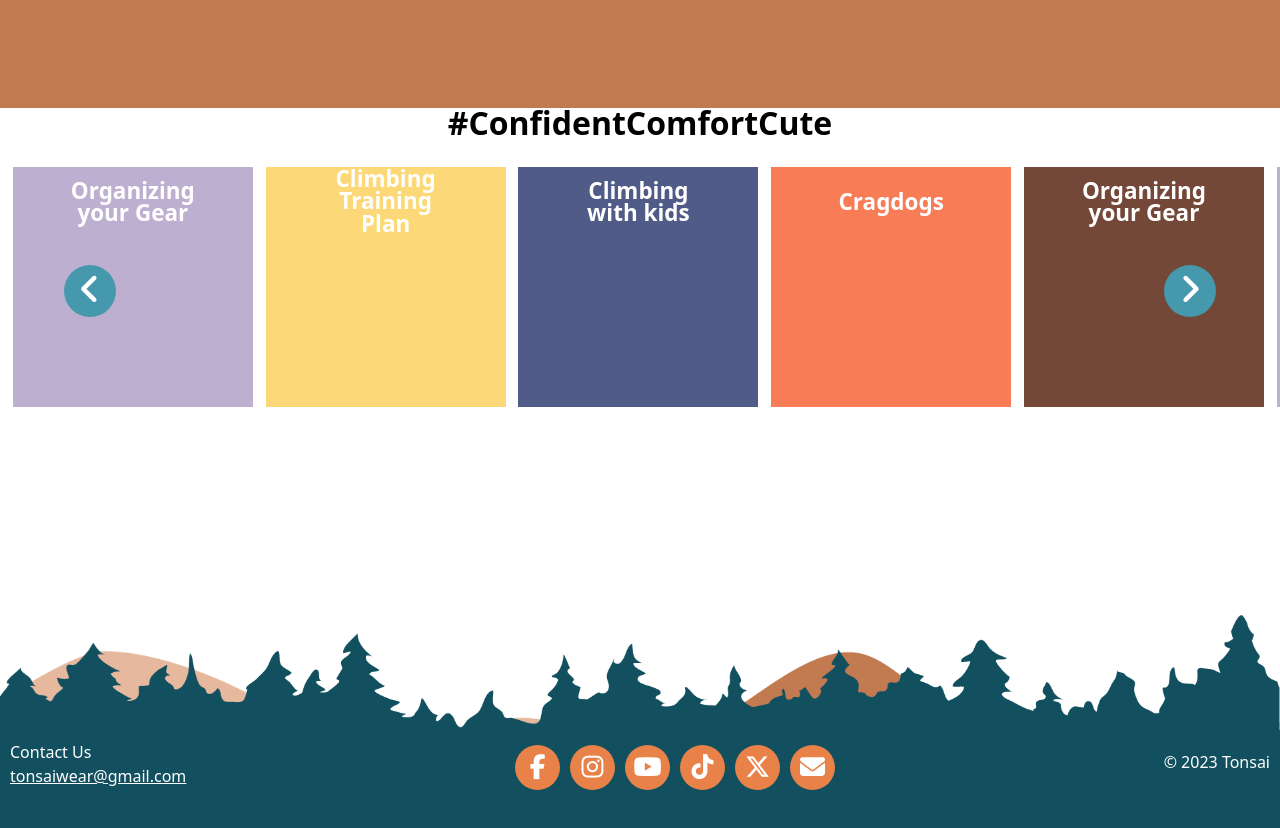
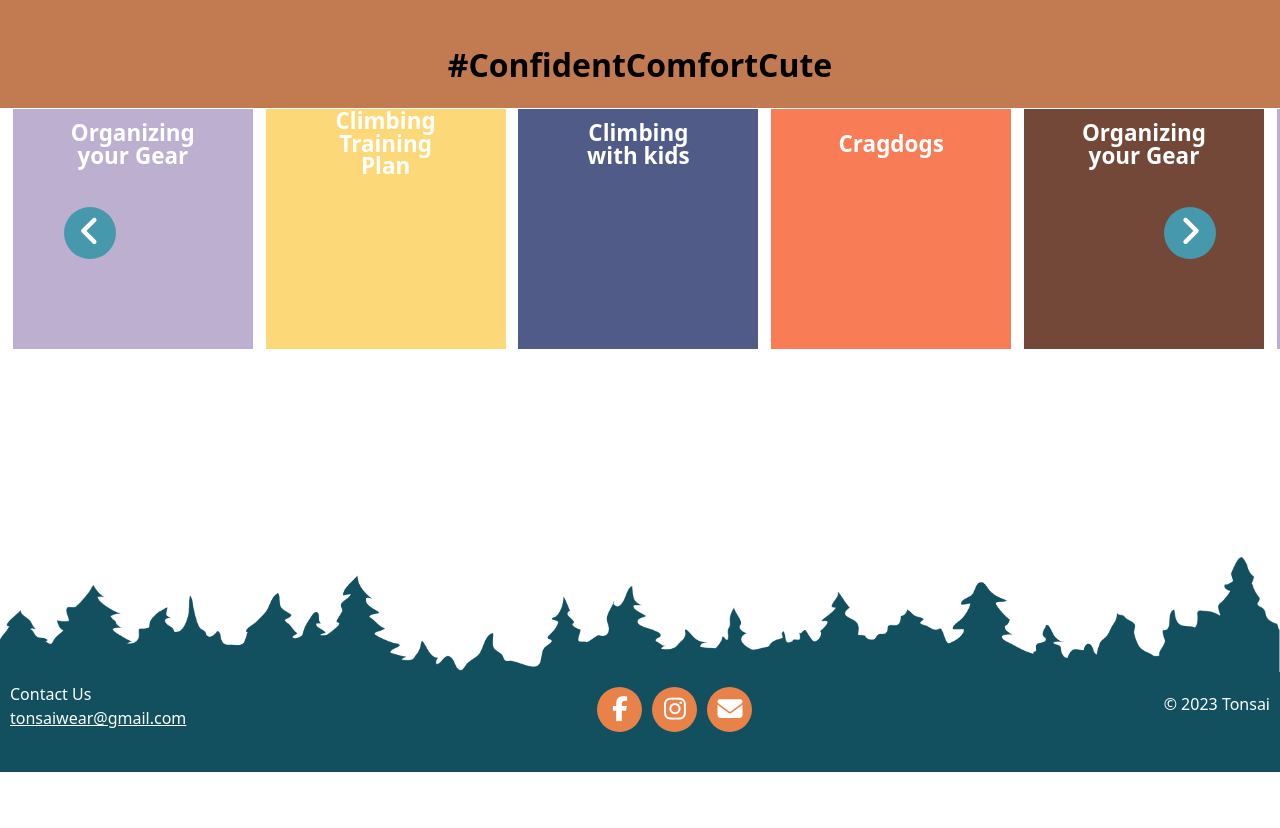
Before and after one commit to mlord93/tonsai-app, a Next.js app: page / in a window 1280 px wide. Shown: the part 3092-3920 px from the top of the page. After the commit the page ends 3864 px from the top, so only its background shows below. Built offline with nearby package versions, Linux system fonts and the light colour scheme.

Commit message:
mobile layout fixes

```diff
--- a/components/Carousel.js
+++ b/components/Carousel.js
@@ -56,6 +56,11 @@ const CarouselStyles = styled.div`
   .button-right{
     right: 5%;
   }
+  @media (max-width: 768px) {
+      button {
+        visibility: hidden;
+      }
+    }
   .icon-font{
     font-size: 35px;
   }
--- a/components/Footer.js
+++ b/components/Footer.js
@@ -87,27 +87,6 @@ export default function Footer() {
                 {' '}
               </a>
               <a
-                href="https://youtube.com"
-                aria-label="Follow on Youtube"
-                className="fa fa-youtube"
-              >
-                {' '}
-              </a>
-              <a
-                href="https://tiktok.com"
-                aria-label="Follow on Tiktok"
-                className="fa fa-brands fa-tiktok"
-              >
-                {' '}
-              </a>
-              <a
-                href="https://twitter.com"
-                aria-label="Follow on Twitter"
-                className="fa fa-brands fa-x-twitter"
-              >
-                {' '}
-              </a>
-              <a
                 href="mailto:tonsaiwear@gmail.com"
                 aria-label="Email Us"
                 className="fa fa-regular fa-envelope"
--- a/components/Page.js
+++ b/components/Page.js
@@ -30,6 +30,7 @@ const GlobalStyles = createGlobalStyle`
         background-color: var(--light-sand);
         background-image: url("/static/Tonsai_mtn.png");
         background-attachment: fixed;
+        background-position: bottom center;
         background-size: cover;
         position: relative;
         height: 100vh;
@@ -45,6 +46,7 @@ const GlobalStyles = createGlobalStyle`
     a.hover {
         text-decoration: underline;
     }
+
 `;
 
 const InnerStyles = styled.div`
--- a/pages/index.js
+++ b/pages/index.js
@@ -47,6 +47,7 @@ const IndexStyles = styled.div`
   }
   .blog-post {
     width: 30vh;
+    min-width: 200px;
     margin-left: 1vw;
     position: relative;
   }
@@ -106,6 +107,15 @@ const IndexStyles = styled.div`
     border-radius: 50%;
     aspect-ratio: 1/1;
   }
+
+  .side-image-left{
+    margin-right: -50px;
+  }
+
+  .side-image-right{
+    margin-left: -50px;
+  }
+
   .side-image-caption{
     text-align:center;
   }
@@ -114,25 +124,24 @@ const IndexStyles = styled.div`
 
 export default function IndexPage() {
 
-  function renderSideImage(image, caption) {
+  function renderSideImage(image, caption, side) {
     if (image) {
       return (
         <div>
-          <img className="side-image" src={image} alt={caption}></img>
+          <img className={"side-image side-image-" + side} src={image} alt={caption}></img>
           <div className="side-image-caption">{caption}</div>
         </div>)
     }
   }
 
   return (
-    <IndexStyles aboutUsHeight={0}>
+    <IndexStyles>
       <div className="hero-container">
         <img
           className="hero-image"
           src="/static/climber.jpg"
           alt="Climbing at Red Rocks"
         />
-        {/*<div className="tag-line">Built for<br />Climbers</div>*/}
         <img
           className="logo"
           src="/static/Logo_white.png"
@@ -141,17 +150,16 @@ export default function IndexPage() {
         <div className="coming-soon">Launching Soon</div>
       </div>
 
-
       <div className="page-spacing">
 
         {aboutUs.map((section, i) => (
           <div key={i} className={i % 2 == 0 ? "background-dark about-us-wrapper" : "about-us-wrapper"}>
-            {renderSideImage(section.imageLeft, section.captionLeft)}
+            {renderSideImage(section.imageLeft, section.captionLeft, "left")}
             <div className="about-us-middle">
               <h1 className="about-us-title" > {section.label}</h1>
               <div className="about-us-text">{section.content}</div>
             </div>
-            {renderSideImage(section.imageRight, section.captionRight)}
+            {renderSideImage(section.imageRight, section.captionRight, "right")}
           </div>
         ))
         }
```
